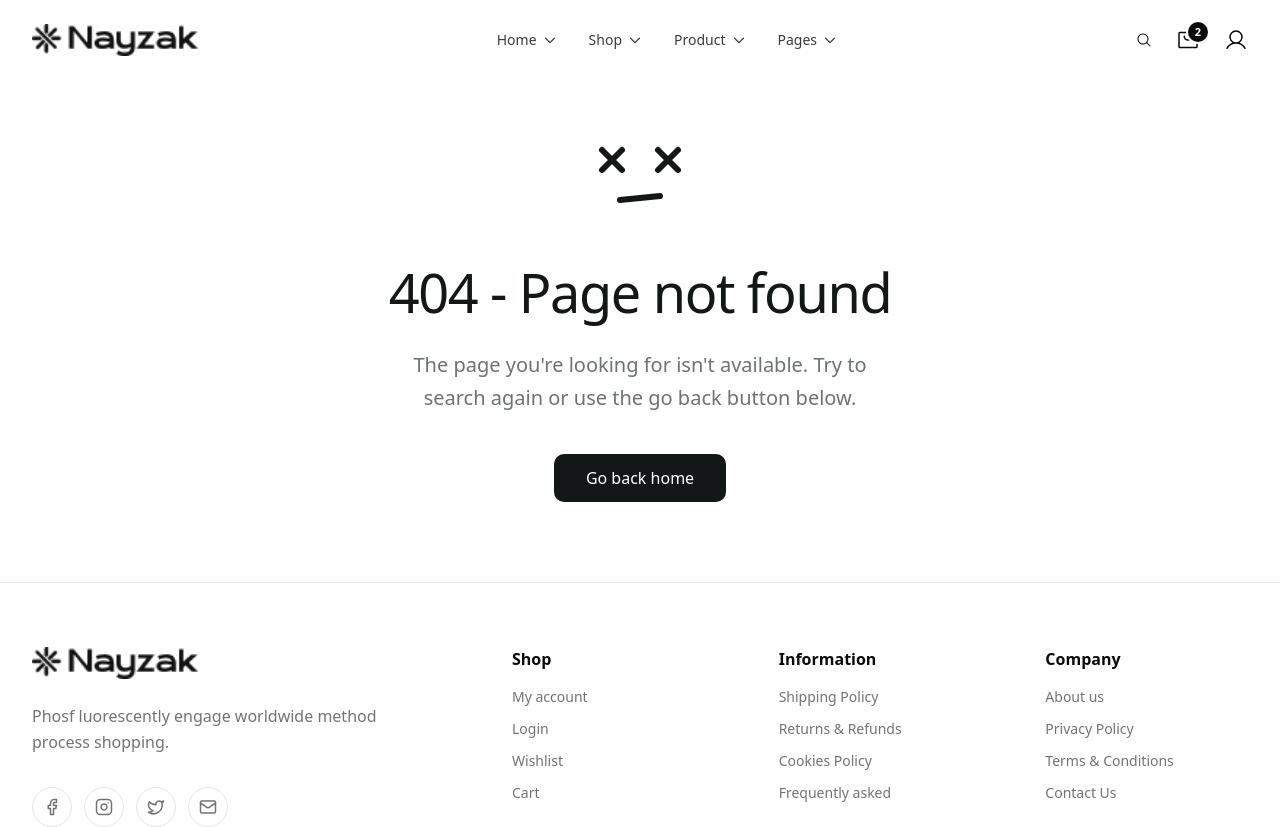
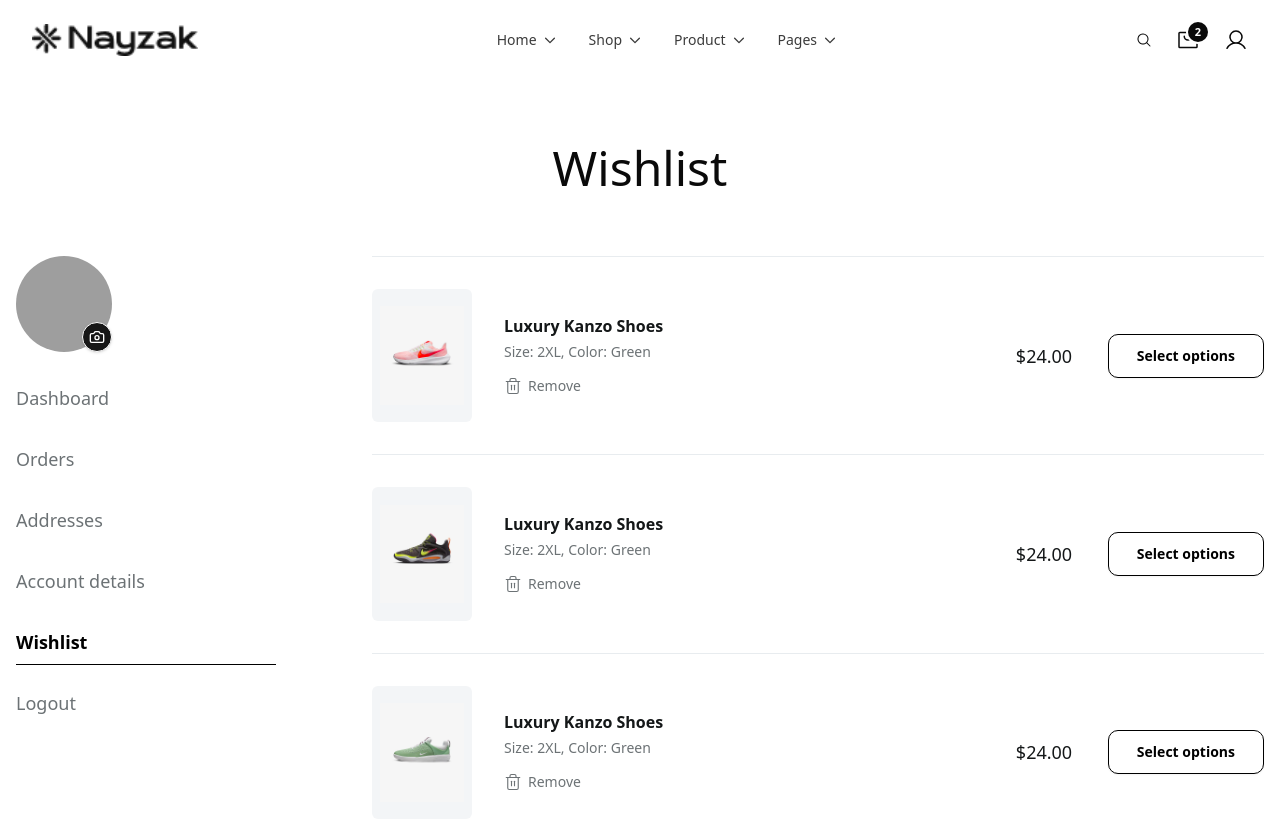
Before and after one commit to oodling-shop/oodling-frontend, a Next.js app: page /my-account/wishlist in a window 1280 px wide. Before the commit this address had no page. Shown: the top 827 px of the page. Built offline with nearby package versions, Linux system fonts and the light colour scheme; grey boxes are pictures that could not be loaded.

Commit message:
feat: Implement the My Account section, including a wishlist page and a dynamic header component.

```diff
--- a/app/(main)/(pages)/my-account/layout.tsx
+++ b/app/(main)/(pages)/my-account/layout.tsx
@@ -1,4 +1,5 @@
 import { AccountSidebar } from "@/components/my-account/sidebar";
+import { AccountHeader } from "@/components/my-account/account-header";
 import { Metadata } from "next";
 
 export const metadata: Metadata = {
@@ -13,9 +14,7 @@ export default function MyAccountLayout({
 }) {
   return (
     <div className="container mx-auto px-4 py-20 min-h-[60vh]">
-      <h1 className="text-4xl md:text-5xl font-medium text-center mb-16">
-        My account
-      </h1>
+      <AccountHeader />
 
       <div className="flex flex-col md:flex-row gap-12 md:gap-24">
         <aside className="w-full md:w-[260px] flex-shrink-0">
--- /dev/null
+++ b/app/(main)/(pages)/my-account/wishlist/page.tsx
@@ -0,0 +1,101 @@
+"use client";
+
+import Image from "next/image";
+import { Trash2 } from "lucide-react";
+import { Button } from "@/components/ui/button";
+import { motion } from "motion/react";
+import { cn } from "@/helpers/index";
+
+const wishlistItems = [
+  { id: 1, name: "Luxury Kanzo Shoes", size: "2XL", color: "Green", price: "$24.00", image: "/images/shoes/aero_dive.png" },
+  { id: 2, name: "Luxury Kanzo Shoes", size: "2XL", color: "Green", price: "$24.00", image: "/images/shoes/airkan_ii.png" },
+  { id: 3, name: "Luxury Kanzo Shoes", size: "2XL", color: "Green", price: "$24.00", image: "/images/shoes/halo.png" },
+  { id: 4, name: "Luxury Kanzo Shoes", size: "2XL", color: "Green", price: "$24.00", image: "/images/shoes/nike.png" },
+  { id: 5, name: "Luxury Kanzo Shoes", size: "2XL", color: "Green", price: "$24.00", image: "/images/shoes/aero_dive.png" },
+  { id: 6, name: "Luxury Kanzo Shoes", size: "2XL", color: "Green", price: "$24.00", image: "/images/shoes/airkan_ii.png" },
+  { id: 7, name: "Luxury Kanzo Shoes", size: "2XL", color: "Green", price: "$24.00", image: "/images/shoes/halo.png" },
+  { id: 8, name: "Luxury Kanzo Shoes", size: "2XL", color: "Green", price: "$24.00", image: "/images/shoes/nike.png" },
+  { id: 9, name: "Luxury Kanzo Shoes", size: "2XL", color: "Green", price: "$24.00", image: "/images/shoes/aero_dive.png" },
+  { id: 10, name: "Luxury Kanzo Shoes", size: "2XL", color: "Green", price: "$24.00", image: "/images/shoes/airkan_ii.png" },
+];
+
+const pagination = [1, 2, 3, 4, "...", 32, 33, 34];
+
+export default function WishlistPage() {
+  return (
+    <div className="w-full">
+      <div className="flex flex-col">
+        {wishlistItems.map((item, index) => (
+          <motion.div
+            key={`${item.id}-${index}`}
+            initial={{ opacity: 0, y: 10 }}
+            animate={{ opacity: 1, y: 0 }}
+            transition={{ duration: 0.3, delay: index * 0.03 }}
+            className="group flex flex-col md:grid md:grid-cols-[100px_1fr_120px_160px] items-center py-8 border-b border-[#E8ECEF] first:border-t"
+          >
+            {/* Product Image */}
+            <div className="w-[80px] md:w-[100px] aspect-[3/4] relative bg-[#F3F5F7] rounded-sm overflow-hidden flex-shrink-0 group-hover:scale-[1.02] transition-transform duration-300">
+              <Image
+                src={item.image}
+                alt={item.name}
+                fill
+                className="object-contain p-2"
+              />
+            </div>
+
+            {/* Product Info */}
+            <div className="flex-1 md:pl-8 text-center md:text-left mt-4 md:mt-0">
+              <h3 className="text-base font-semibold text-[#141718] leading-tight">
+                {item.name}
+              </h3>
+              <p className="text-sm text-[#6C7275] mt-1.5">
+                Size: {item.size}, Color: {item.color}
+              </p>
+              <button className="flex items-center gap-1.5 text-[#6C7275] text-sm mt-3.5 hover:text-black transition-colors mx-auto md:mx-0 font-medium">
+                <Trash2 size={18} className="stroke-[1.5px]" />
+                <span>Remove</span>
+              </button>
+            </div>
+
+            {/* Price */}
+            <div className="mt-4 md:mt-0 md:text-center">
+              <span className="text-lg font-medium text-[#141718]">
+                {item.price}
+              </span>
+            </div>
+
+            {/* Action Button */}
+            <div className="mt-6 md:mt-0 md:text-right w-full">
+              <Button
+                variant="outline"
+                className="rounded-lg px-7 h-11 font-semibold border-black text-black hover:bg-black hover:text-white transition-all w-full md:w-auto text-sm"
+              >
+                Select options
+              </Button>
+            </div>
+          </motion.div>
+        ))}
+      </div>
+
+      {/* Pagination */}
+      <div className="flex justify-center items-center gap-2 md:gap-4 mt-16 mb-12">
+        {pagination.map((page, index) => (
+          <button
+            key={index}
+            className={cn(
+              "w-10 h-10 rounded-full flex items-center justify-center text-sm font-semibold transition-all",
+              page === 1
+                ? "bg-[#141718] text-white shadow-md shadow-black/10"
+                : page === "..."
+                ? "text-[#6C7275] cursor-default"
+                : "text-[#6C7275] hover:text-black hover:bg-[#F3F5F7]"
+            )}
+            disabled={page === "..."}
+          >
+            {page}
+          </button>
+        ))}
+      </div>
+    </div>
+  );
+}
--- /dev/null
+++ b/components/my-account/account-header.tsx
@@ -0,0 +1,22 @@
+"use client";
+
+import { usePathname } from "next/navigation";
+
+const titles: Record<string, string> = {
+  "/my-account": "My account",
+  "/my-account/orders": "Orders",
+  "/my-account/addresses": "Addresses",
+  "/my-account/details": "Account details",
+  "/my-account/wishlist": "Wishlist",
+};
+
+export function AccountHeader() {
+  const pathname = usePathname();
+  const title = titles[pathname] || "My account";
+
+  return (
+    <h1 className="text-4xl md:text-5xl font-medium text-center mb-16">
+      {title}
+    </h1>
+  );
+}
```
